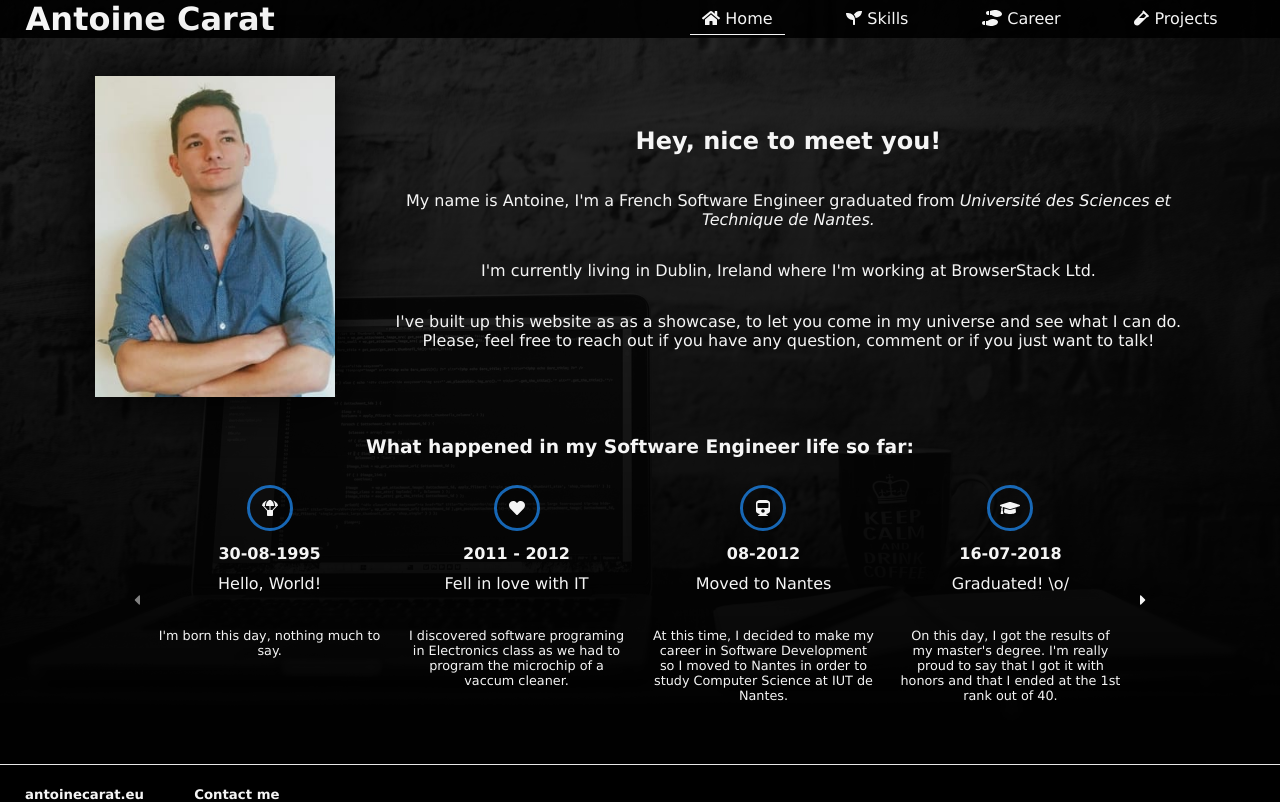
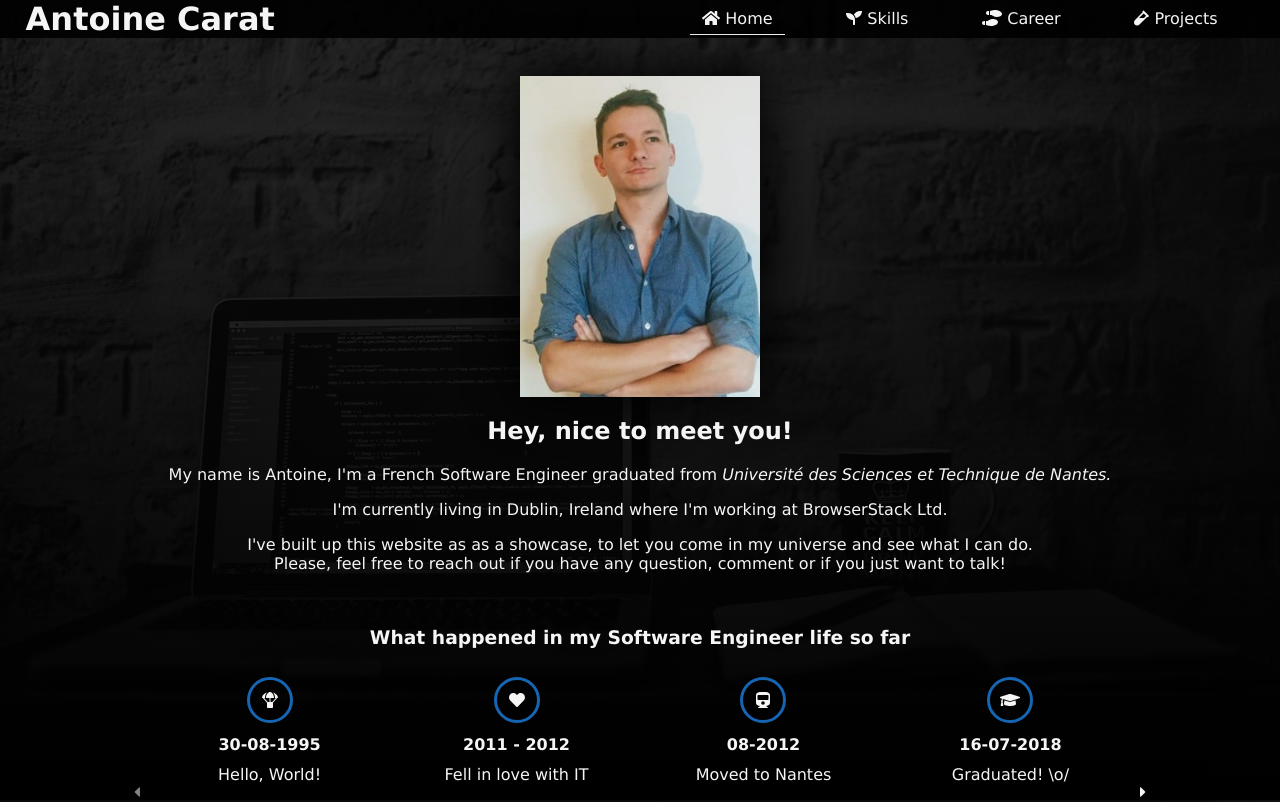
Before and after one commit to antoinecarat/antoinecarat.eu, a Vue app: page / in a window 1280 px wide. Shown: the top 802 px of the page. Built offline with nearby package versions, Linux system fonts and the light colour scheme.

Commit message:
Fix landing page style

```diff
--- a/src/components/LandingPage.vue
+++ b/src/components/LandingPage.vue
@@ -1,8 +1,8 @@
 <template>
-    <div class="container is-centered">
-        <div class="intro container is-row is-centered">
+  <div>
+    <div class="intro">
       <img class="image" src="../../static/me.jpg" alt="">
-            <div class="container is-two-thirds">
+      <div class="text">
         <h2>Hey, nice to meet you!</h2>
         <p>
         My name is Antoine, I'm a French Software Engineer graduated from <em>Université des Sciences et Technique de Nantes.</em>
@@ -17,7 +17,7 @@
         </p>
       </div>
     </div>
-        <timeline title="What happened in my Software Engineer life so far:" :events=timelineEvents.events />
+    <timeline title="What happened in my Software Engineer life so far" :events=timelineEvents.events />
   </div>
 </template>
 
@@ -38,12 +38,23 @@ export default {
 </script>
 
 <style lang="scss">
+.intro {
+  display: flex;
+  flex-flow: column wrap;
+  justify-content: center;
+  align-items: center;
+  margin: 3%;
+
   .image {
+    @media only screen and (max-width: 768px) {
+      width: 60%;
+    }
     width: 20%;
     box-shadow: 0 0 3rem 0.2rem black;
   }
 
-    .intro {
-        margin: 3%;
+  .text {
+    text-align: center;
+  }
 }
 </style>
```
Lines whose indentation alone changed are shown as unchanged.
